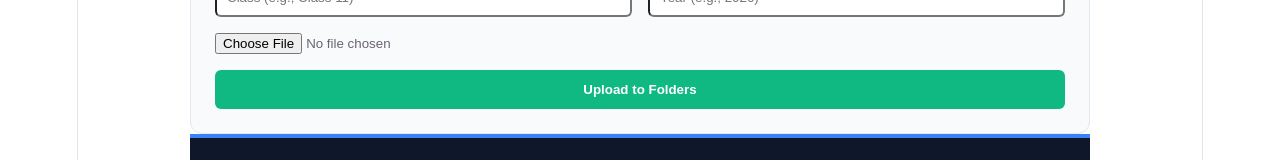
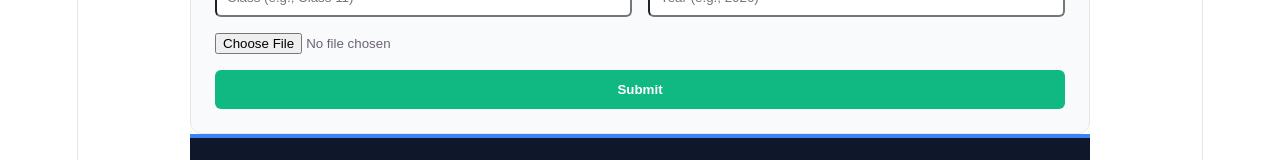
Before and after one commit to vivekbennysharma-svg/Dragon-Paper-Vault, a React (Vite) app: page / in a window 1280 px wide. Shown: the part 749-909 px from the top of the page. Built offline with nearby package versions, Linux system fonts and the light colour scheme; no server answers.

Commit message:
Fix malformed style objects in paper grid and submit button

```diff
--- a/src/App.jsx
+++ b/src/App.jsx
@@ -169,7 +169,7 @@ export default function App() {
           ) : (
             <div style={{ display: 'grid', gap: '12px' }}>
               {papers.map((paper, idx) => (
-                <div key={idx} style={{ padding: '16px', border: '1px solid #e2e8f0', borderRadius: '8px', display: 'flex', justifyContent: 'space-between', alignItems: 'center', background: '#fff' }}>
+                <div key={idx} style={{ padding: '16px', border: '1px solid #e2e8f0', borderRadius: '8px', display: 'flex', justifyContent: 'space-between', alignItems: 'center', background: '#ffffff' }}>
                   <span style={{ fontWeight: '500' }}>{paper.name}</span>
                   <a
                     href={`${API_BASE}/download?filepath=${encodeURIComponent(selSubject + '/' + selSchool + '/' + selClass + '/' + selYear + '/' + paper.rawName)}`}
@@ -191,7 +191,7 @@ export default function App() {
           <input type="text" placeholder="Class (e.g., Class 11)" value={upClass} onChange={e => setUpClass(e.target.value)} style={{ padding: '10px', borderRadius: '6px' }} required />
           <input type="number" placeholder="Year (e.g., 2026)" value={upYear} onChange={e => setUpYear(e.target.value)} style={{ padding: '10px', borderRadius: '6px' }} required />
           <input type="file" onChange={e => setFile(e.target.files[0])} style={{ gridColumn: 'span 2' }} required />
-          <button type="submit" style={{ gridColumn: 'span 2', padding: '12px', background: '#10b981', color: 'white', border: 'none', borderRadius: '6px', cursor: 'pointer', fontWeight: 'bold' }}>Upload to Folders</button>
+          <button type="submit" style={{ gridColumn: 'span 2', padding: '12px', background: '#10b981', color: 'white', border: 'none', borderRadius: '6px', cursor: 'pointer', fontWeight: 'bold' }}>Submit</button>
         </form>
         {uploadStatus && <p style={{ marginTop: '12px', color: '#047857', textAlign: 'center', fontWeight: 'bold' }}>{uploadStatus}</p>}
       </section>
```
